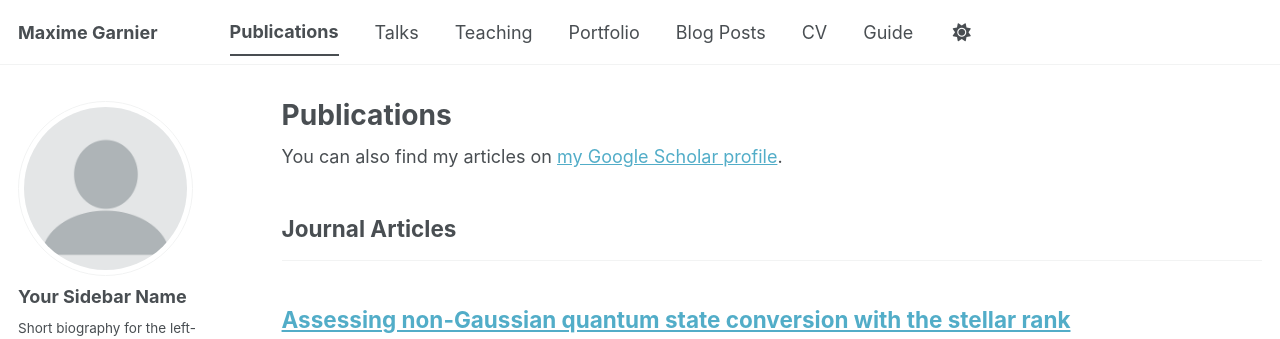
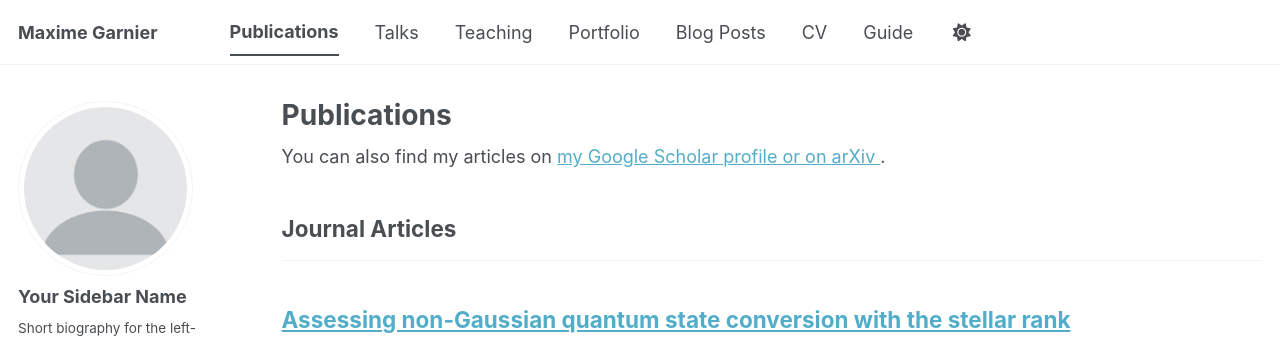
Before and after one commit to mgarnier59/mgarnier59.github.io, a Jekyll site: the page built from _pages/publications.html, in a window 1280 px wide and 900 px high. Shown: the top 339 px of the window. Built offline with Jekyll 4.4.1, drawn with Linux system fonts in a browser that asks for light colours; a style sheet for code colours, icons or effects is not loaded.

Commit message:
add arxiv

```diff
--- a/_pages/publications.html
+++ b/_pages/publications.html
@@ -6,7 +6,7 @@
 ---
 
 {% if site.author.googlescholar %}
-  <div class="wordwrap">You can also find my articles on <a href="{{site.author.googlescholar}}">my Google Scholar profile</a>.</div>
+  <div class="wordwrap">You can also find my articles on <a href="{{site.author.googlescholar}}">my Google Scholar profile or on <a href="{{site.author.arxiv}}">arXiv </a>.</div>
 {% endif %}
 
 {% include base_path %}
```
